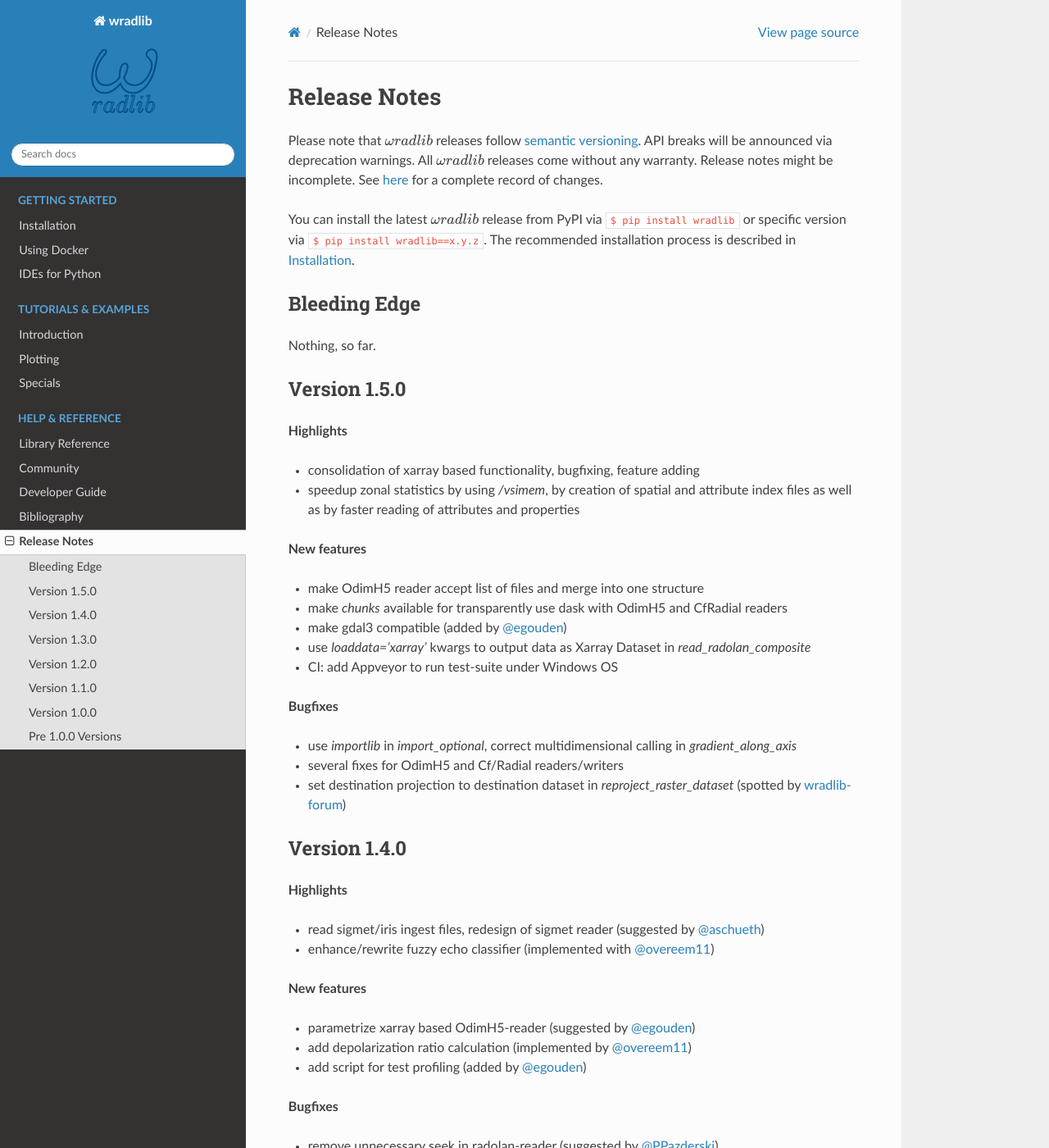
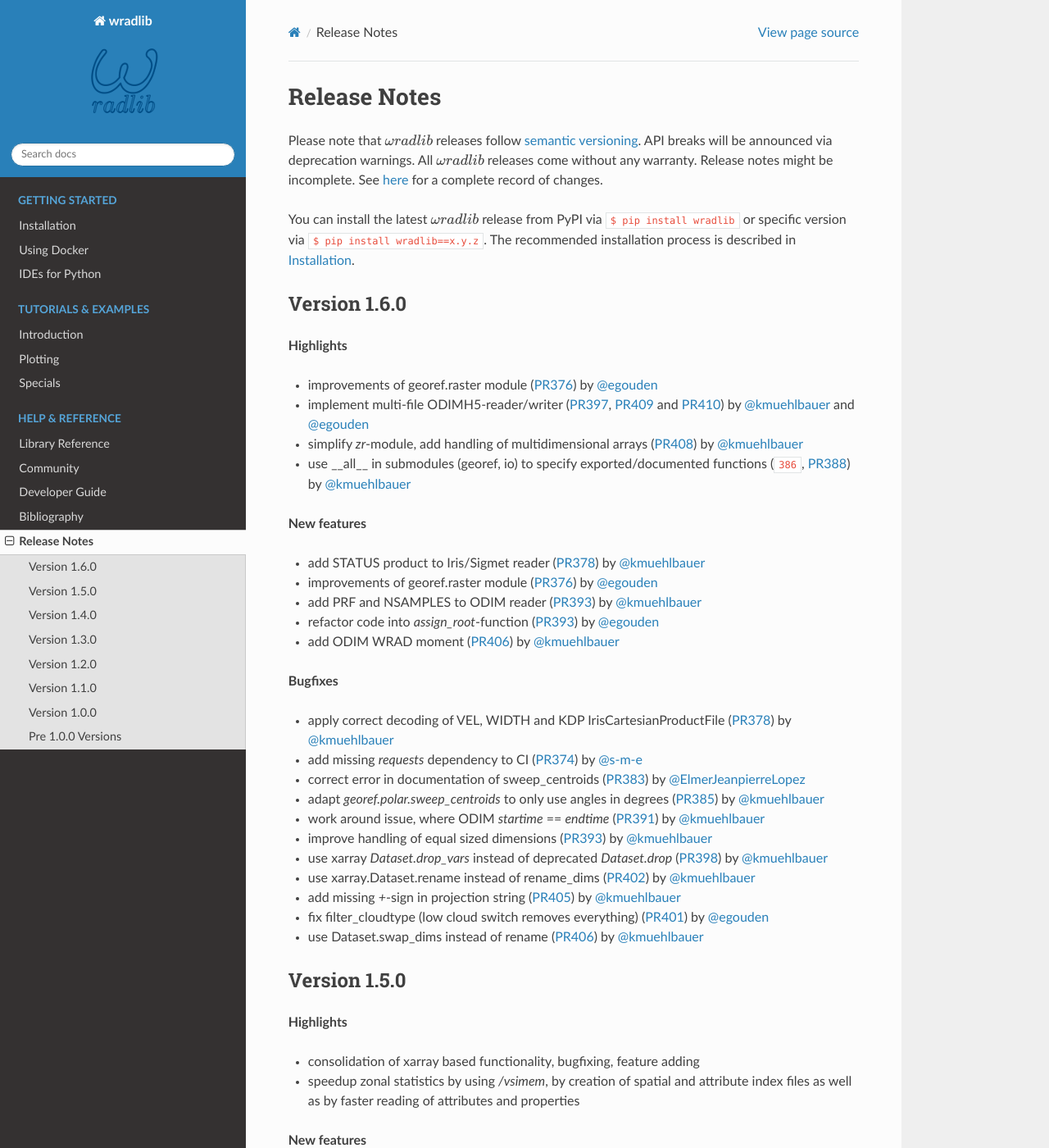
Before and after one commit to wradlib/wradlib-docs, a Sphinx documentation site: the page built from source/release_notes.rst, in a window 1280 px wide and 1400 px high. Shown: the whole window at 82% size. Built offline with Sphinx 7.4.7 and the Read the Docs theme 2.0.0, drawn with Linux system fonts in a browser that asks for light colours; pages that are not in the unit, such as notebooks, are missing from menus; the version number could not be read and is left out; cross-references to code outside the pages are shown as plain code; some of the changed text lies outside the part shown.

Commit message:
MIN: add version 1.6.0 release notes, enhance conf.py, update LICENSE.txt

```diff
--- a/source/conf.py
+++ b/source/conf.py
@@ -31,13 +31,19 @@ import subprocess
 extensions = ['nbsphinx',
               'sphinx.ext.autodoc',
               'sphinx.ext.autosummary',
+              'sphinx.ext.coverage',
+              "sphinx.ext.extlinks",
+              'sphinx.ext.intersphinx',
               'sphinx.ext.napoleon',
+              'sphinx.ext.mathjax',
               'sphinx.ext.todo',
-              'sphinx.ext.coverage',
-              'sphinx.ext.mathjax',
-              'sphinx.ext.intersphinx',
               'sphinxcontrib.bibtex',
               ]
+
+extlinks = {
+    "issue": ("https://github.com/wradlib/wradlib/issues/%s", "GH"),
+    "pull": ("https://github.com/wradlib/wradlib/pull/%s", "PR"),
+}
 
 mathjax_path = ("https://cdn.mathjax.org/mathjax/latest/MathJax.js?"
                 "config=TeX-AMS-MML_HTMLorMML")
@@ -53,7 +59,7 @@ master_doc = 'index'
 
 # General information about the project.
 project = u'wradlib'
-copyright = u'2011-2018, wradlib developers'
+copyright = u'2011-2020, wradlib developers'
 docs = subprocess.check_output(['git', 'rev-parse', 'HEAD']).decode().strip()
 url = 'https://github.com/wradlib'
 
--- a/source/release_notes.rst
+++ b/source/release_notes.rst
@@ -5,10 +5,37 @@ Please note that :math:`\omega radlib` releases follow `semantic versioning <htt
 
 You can install the latest :math:`\omega radlib` release from PyPI via ``$ pip install wradlib`` or specific version via ``$ pip install wradlib==x.y.z``. The recommended installation process is described in :doc:`installation`.
 
-Bleeding Edge
+Version 1.6.0
 -------------
 
-Nothing, so far.
+**Highlights**
+
+* improvements of georef.raster module (:pull:`376`) by `@egouden <https://github.com/egouden>`_
+* implement multi-file ODIMH5-reader/writer (:pull:`397`, :pull:`409` and :pull:`410`) by `@kmuehlbauer <https://github.com/kmuehlbauer>`_ and `@egouden <https://github.com/egouden>`_
+* simplify `zr`-module, add handling of multidimensional arrays (:pull:`408`) by `@kmuehlbauer <https://github.com/kmuehlbauer>`_
+* use __all__ in submodules (georef, io) to specify exported/documented functions (:gh:`386`, :pull:`388`) by `@kmuehlbauer <https://github.com/kmuehlbauer>`_
+
+**New features**
+
+* add STATUS product to Iris/Sigmet reader (:pull:`378`) by `@kmuehlbauer <https://github.com/kmuehlbauer>`_
+* improvements of georef.raster module (:pull:`376`) by `@egouden <https://github.com/egouden>`_
+* add PRF and NSAMPLES to ODIM reader (:pull:`393`) by `@kmuehlbauer <https://github.com/kmuehlbauer>`_
+* refactor code into `assign_root`-function (:pull:`393`) by `@egouden <https://github.com/egouden>`_
+* add ODIM WRAD moment (:pull:`406`) by `@kmuehlbauer <https://github.com/kmuehlbauer>`_
+
+**Bugfixes**
+
+* apply correct decoding of VEL, WIDTH and KDP IrisCartesianProductFile (:pull:`378`) by `@kmuehlbauer <https://github.com/kmuehlbauer>`_
+* add missing `requests` dependency to CI (:pull:`374`) by `@s-m-e <https://github.com/s-m-e>`_
+* correct error in documentation of sweep_centroids (:pull:`383`) by `@ElmerJeanpierreLopez <https://github.com/ElmerJeanpierreLopez>`_
+* adapt `georef.polar.sweep_centroids` to only use angles in degrees (:pull:`385`) by `@kmuehlbauer <https://github.com/kmuehlbauer>`_
+* work around issue, where ODIM `startime` == `endtime` (:pull:`391`) by `@kmuehlbauer <https://github.com/kmuehlbauer>`_
+* improve handling of equal sized dimensions (:pull:`393`) by `@kmuehlbauer <https://github.com/kmuehlbauer>`_
+* use xarray `Dataset.drop_vars` instead of deprecated `Dataset.drop` (:pull:`398`) by `@kmuehlbauer <https://github.com/kmuehlbauer>`_
+* use xarray.Dataset.rename instead of rename_dims (:pull:`402`) by `@kmuehlbauer <https://github.com/kmuehlbauer>`_
+* add missing `+`-sign in projection string (:pull:`405`) by `@kmuehlbauer <https://github.com/kmuehlbauer>`_
+* fix filter_cloudtype (low cloud switch removes everything) (:pull:`401`) by `@egouden <https://github.com/egouden>`_
+* use Dataset.swap_dims instead of rename (:pull:`406`) by `@kmuehlbauer <https://github.com/kmuehlbauer>`_
 
 Version 1.5.0
 -------------
```
Also changed, not shown: LICENSE.txt.
